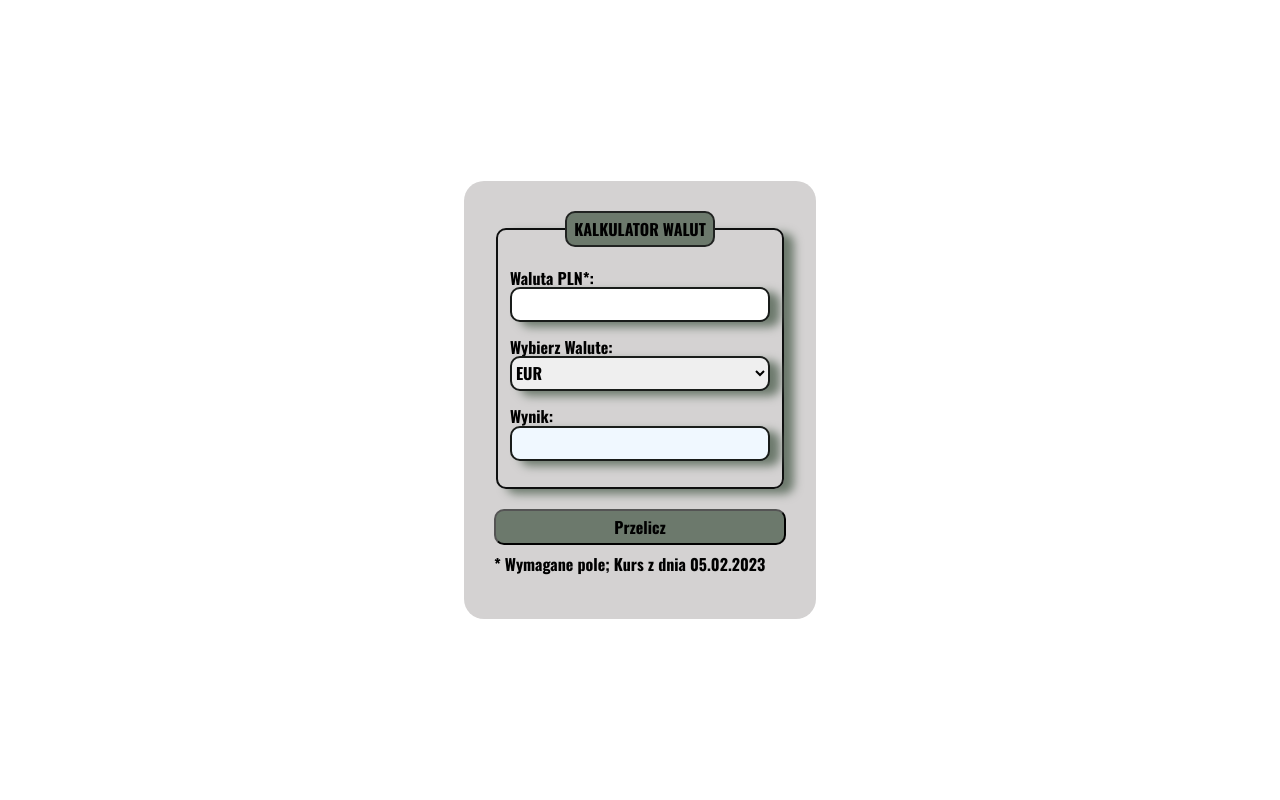
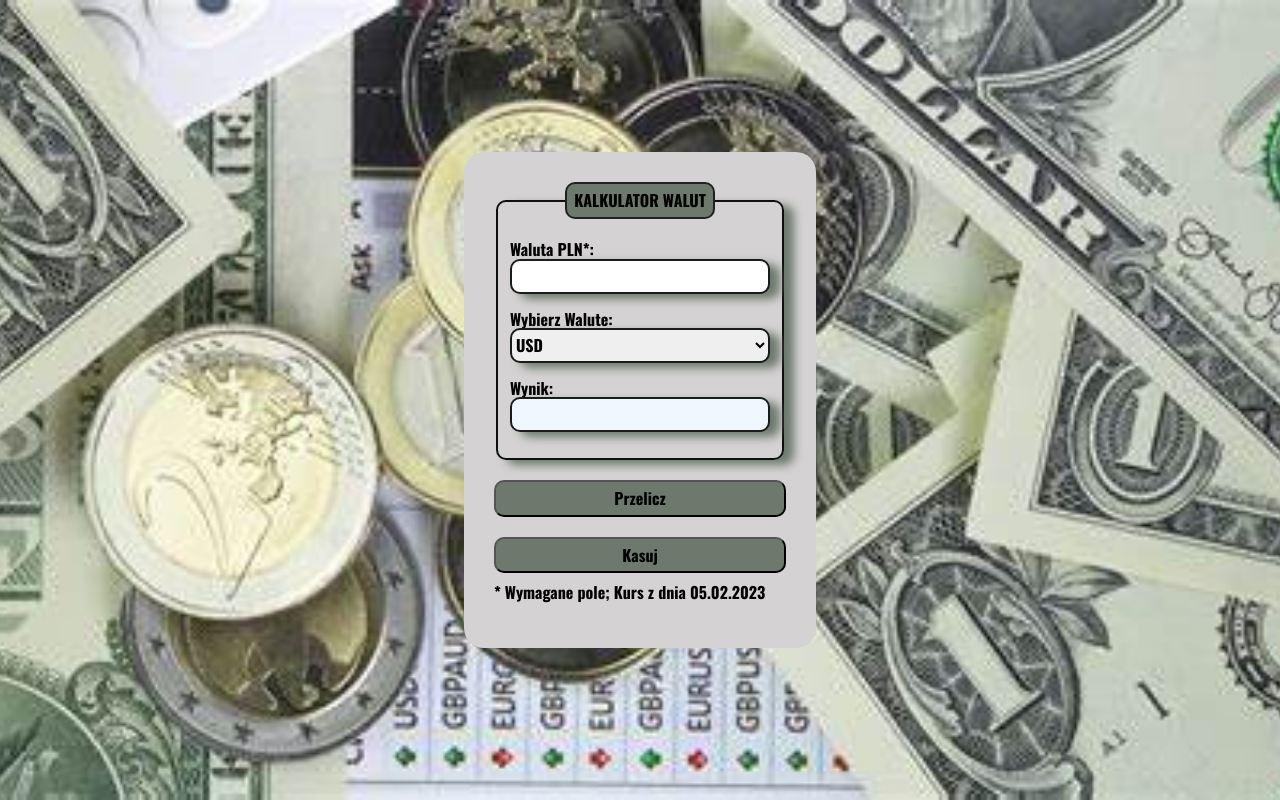
Before and after one commit to DorotaZielinska12/CurrencyConverter-React, a React (Create React App) app: page / in a window 1280 px wide. Built offline with nearby package versions, Linux system fonts and the light colour scheme.

Commit message:
added interaction to my app

```diff
--- a/public/index.html
+++ b/public/index.html
@@ -3,7 +3,7 @@
 
 <head>
   <meta charset="utf-8" />
-  <link rel="icon" href="%PUBLIC_URL%/favicon.ico" />
+  <link rel="icon" href="%PUBLIC_URL%/images/icon.png" />
   <meta name="viewport" content="width=device-width, initial-scale=1" />
   <meta name="theme-color" content="#000000" />
   <link rel="stylesheet" href="https://cdnjs.cloudflare.com/ajax/libs/normalize/8.0.1/normalize.css"
--- a/src/App.js
+++ b/src/App.js
@@ -1,34 +1,28 @@
+import Form from "./Form";
+import React, { useState } from "react";
+import { currencies } from "./currencies";
 
 function App() {
+
+  const [result, setResult] = useState();
+
+  const calculateResult = (currency, amount) => {
+    const rate = currencies
+      .find(({ short }) => short === currency)
+      .rate;
+
+    setResult({
+      targetAmount: amount / rate
+    });
+  }
+
   return (
     <body className="body">
       <div className="container">
-        <form className="form">
-          <fieldset className="form__fieldset">
-            <legend className="form__legend"><strong>KALKULATOR WALUT</strong></legend>
-            <p>
-              <label> <span className="form__labelText"> Waluta PLN*: </span> <input className="form__field"
-                type="number" name="amount" min="1" step="any" required />
-              </label>
-            </p>
-            <p>
-              <label> <span className="form__labelText">Wybierz Walute:</span>
-                <select className="form__field" name="currency">
-                  <option id="EUR">EUR</option>
-                  <option id="USD">USD</option>
-                  <option id="GBP">GBP</option>
-                </select>
-              </label>
-            </p>
-            <p>
-              <label> <span className="form__labelText"> Wynik:</span>
-                <input className="form__field form__field--special js-result" type="number" name="result" step="any"
-                  disabled />
-              </label>
-            </p>
-          </fieldset>
-          <button className="form__button">Przelicz</button>
-        </form>
+        <Form
+          result={result}
+          calculateResult={calculateResult}
+        />
         <p className="container__paragraph">
           * Wymagane pole; Kurs z dnia 05.02.2023
         </p>
--- /dev/null
+++ b/src/Form/Result/index.js
@@ -0,0 +1,12 @@
+import React from "react";
+
+export const Result = ({ result }) => (
+    <p>
+        {result !== undefined && (
+            <>
+                {result.sourceAmount.toFixed(2)}
+                {result.targetAmount.toFixed(2)}
+            </>
+        )}
+    </p>
+);
--- /dev/null
+++ b/src/Form/index.js
@@ -0,0 +1,63 @@
+import "./style.css";
+import React, { useState } from "react";
+import { currencies } from "../currencies";
+import { Result } from "./Result";
+
+export const Form = ({ calculateResult, result }) => {
+    const [currency, setCurrency] = useState(currencies[0].short);
+    const [amount, setAmount] = useState("");
+
+    const onSubmit = (event) => {
+        event.preventDefault();
+        calculateResult(currency, amount);
+    }
+
+    return (
+        <form className="form" onSubmit={onSubmit}>
+            <fieldset className="form__fieldset">
+                <legend className="form__legend"><strong>KALKULATOR WALUT</strong></legend>
+                <p>
+                    <label> <span className="form__labelText"> Waluta PLN*: </span> <input className="form__field"
+                        type="number" name="amount" min="1" step="any" required />
+                    </label>
+                </p>
+                <p>
+                    <label>
+                        <span className="form__labelText">Wybierz Walute:</span>
+                        <select className="form__field" name="currency"
+                            value={currency}
+                            onChange={({ target }) => setCurrency(target.value)}
+                        >
+                            {currencies.map((currency => (
+                                <option
+                                    key={currency.short}
+                                    value={currency.short}
+                                >
+                                    {currency.name}
+                                </option>
+                            )))}
+                        </select>
+                    </label>
+                </p>
+                <p>
+                    <label>
+                        <span className="form__labelText"> Wynik:</span>
+                        <input
+                            value={amount}
+                            onChange={({ target }) => setAmount(target.value)}
+                            className="form__field form__field--special"
+                            type="number"
+                            name="result"
+                            step="any"
+                            requred
+                            disabled />
+                            <Result result={result} />
+                    </label>
+                </p>
+            </fieldset>
+            <button className="form__button">Przelicz</button>
+            <button className="form__button">Kasuj</button>
+        </form>
+    )
+}
+export default Form;
--- /dev/null
+++ b/src/Form/style.css
@@ -0,0 +1,54 @@
+.form__labelText {
+    width: 100%;
+    max-width: 150px;
+    display: inline-block;
+}
+
+.form__field {
+    border: 2px solid #191c1a;
+    padding: 15xp;
+    height: 35px;
+    width: 100%;
+    max-width: 400px;
+    border-radius: 10px;
+    box-shadow: 10px 5px 10px rgb(108, 121, 108);
+}
+
+.form__button {
+    width: 100%;
+    padding: 7PX;
+    border-radius: 10px;
+    margin-top: 20px;
+    background-color: rgb(108, 121, 108);
+}
+
+.form__button:hover {
+    background-color: rgb(151, 163, 151);
+}
+
+.form__button:active {
+    background-color: rgb(200, 212, 200);
+}
+
+.form__fieldset {
+    border: 2px solid #0e0f0f;
+    padding: 15xp;
+    border-radius: 10px;
+    box-shadow: 10px 5px 10px rgb(108, 121, 108);
+}
+
+.form__legend {
+    border: 2px solid #212322;
+    border-radius: 10px;
+    background-color: rgb(108, 121, 108);
+    padding: 7px;
+    margin: 0 auto;
+}
+
+.container__paragraph {
+    margin-top: 10px;
+}
+
+.form__field--special {
+    background-color: aliceblue;
+}
--- a/src/index.css
+++ b/src/index.css
@@ -2,7 +2,9 @@ html {
   box-sizing: border-box;
 }
 
-*, ::after, ::before {
+*,
+::after,
+::before {
   box-sizing: inherit;
 }
 
@@ -12,6 +14,9 @@ body {
   align-items: center;
   justify-content: center;
   min-height: 100vh;
+  background-image: url("money.jpg");
+  background-size: cover;
+  background-position: center;
 }
 
 .container {
@@ -21,58 +26,3 @@ body {
   background: #d4d2d2;
   border-radius: 20px;
 }
-
-.form__labelText {
-  width: 100%;
-  max-width: 150px;
-  display: inline-block;
-}
-
-.form__field {
-  border: 2px solid #191c1a;
-  padding: 15xp;
-  height: 35px;
-  width: 100%;
-  max-width: 400px;
-  border-radius: 10px;
-  box-shadow: 10px 5px 10px rgb(108, 121, 108);
-}
-
-.form__button {
-  width: 100%;
-  padding: 7PX;
-  border-radius: 10px;
-  margin-top: 20px;
-  background-color: rgb(108, 121, 108);
-}
-
-.form__button:hover {
-  background-color:  rgb(151, 163, 151);
-}
-
-.form__button:active {
-  background-color:  rgb(200, 212, 200);
-}
-
-.form__fieldset {
-  border: 2px solid #0e0f0f;
-  padding: 15xp;
-  border-radius: 10px;
-  box-shadow: 10px 5px 10px rgb(108, 121, 108);
-}
-
-.form__legend {
-  border: 2px solid #212322;
-  border-radius: 10px;
-  background-color: rgb(108, 121, 108);
-  padding: 7px;
-  margin: 0 auto;
-}
-
-.container__paragraph {
-  margin-top: 10px;
-}
-
-.form__field--special {
-  background-color: aliceblue;
-}
```
